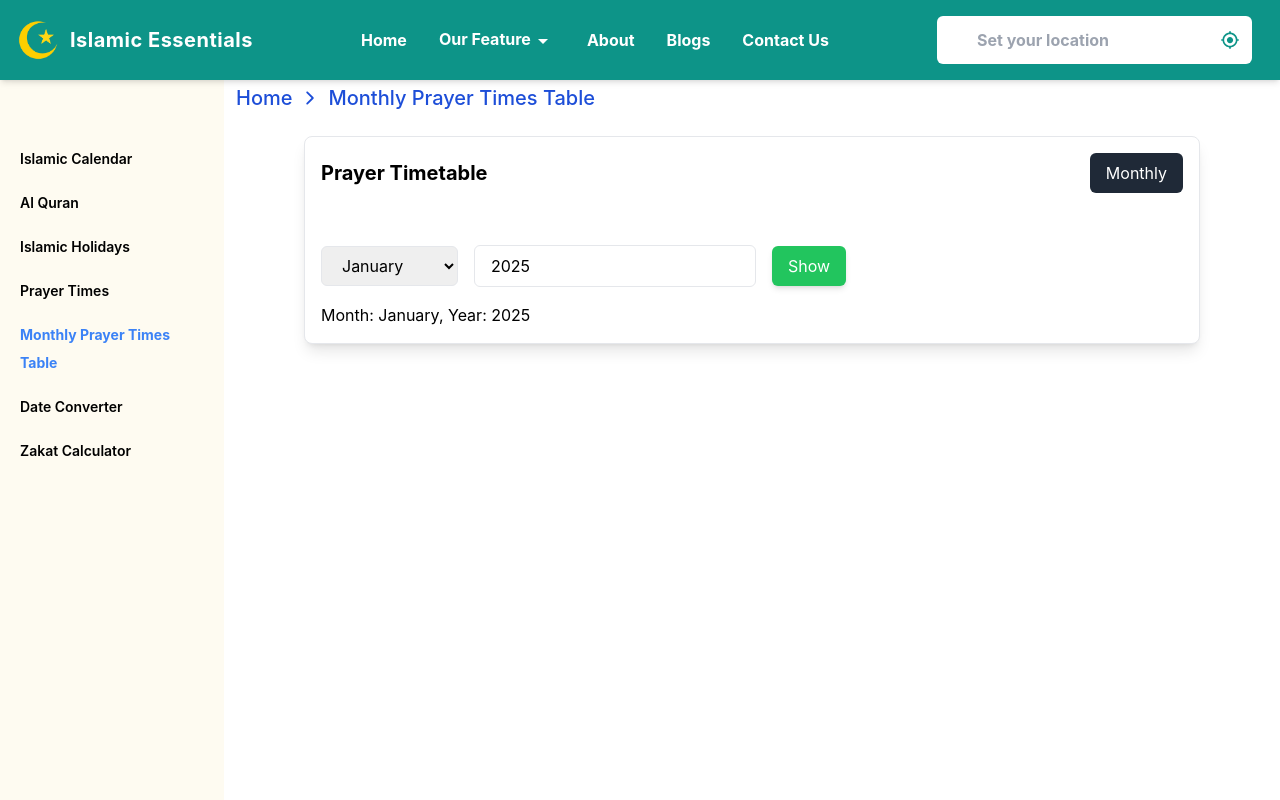
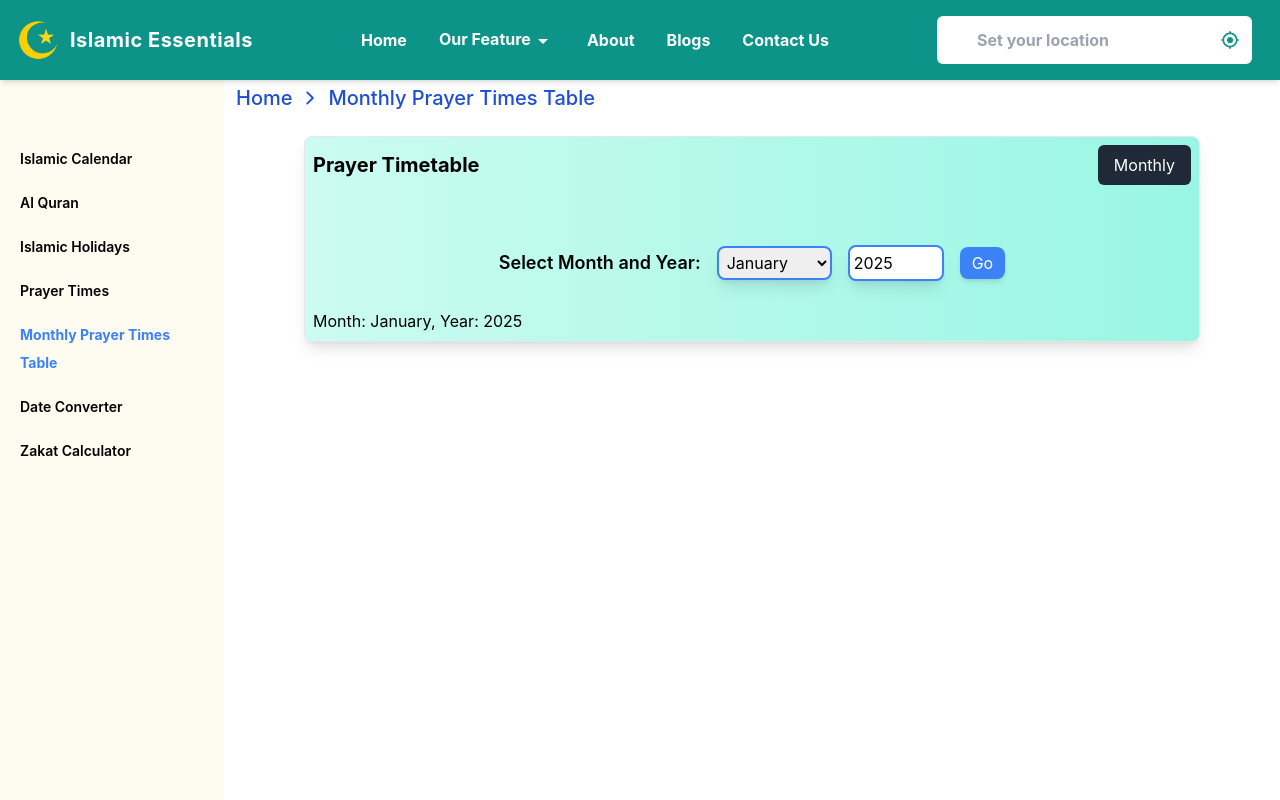
Before and after one commit to somu46/Islamic-calendar, a React (Create React App) app: page /essentials/prayer-times-table in a window 1280 px wide. Shown: the top 800 px of the page. Built offline with nearby package versions, Linux system fonts and the light colour scheme.

Commit message:
Minor changes done

```diff
--- a/src/Components/Feature/Feature.js
+++ b/src/Components/Feature/Feature.js
@@ -23,7 +23,7 @@ const Feature = () => {
         Keep track of important Islamic dates, events, and holidays throughout the year.
       </p>
 
-      <div className="flex flex-wrap justify-center gap-6 mx-auto">
+      <div className="flex flex-wrap justify-center gap-6 sm:gap-12 mx-auto">
         {features.map((feature) => (
           <Link
             to={feature.path}
--- a/src/Pages/PrayerTimesTable/PrayerTimesTable.js
+++ b/src/Pages/PrayerTimesTable/PrayerTimesTable.js
@@ -10,30 +10,19 @@ const PrayerTimetable = () => {
   const [error, setError] = useState(null);
   const [loading, setLoading] = useState(false);
   const [dataLoaded, setDataLoaded] = useState(false);
-const [city, setcity] = useState("");
-const [country, setcountry] = useState("");
+  const [city, setCity] = useState("");
+  const [country, setCountry] = useState("");
 
   useEffect(() => {
-  const city=sessionStorage.getItem('city');
- const  country=sessionStorage.getItem('country');
-  setcity(city);
-  setcountry(country);
-
+    const city = sessionStorage.getItem('city');
+    const country = sessionStorage.getItem('country');
+    setCity(city);
+    setCountry(country);
   }, []);
 
   const monthNames = [
-    "January",
-    "February",
-    "March",
-    "April",
-    "May",
-    "June",
-    "July",
-    "August",
-    "September",
-    "October",
-    "November",
-    "December",
+    "January", "February", "March", "April", "May", "June",
+    "July", "August", "September", "October", "November", "December"
   ];
 
   const fetchPrayerTime = async () => {
@@ -56,16 +45,13 @@ useEffect(() => {
     }
   };
 
-  console.log("Response: ",response);
-
   return (
     <>
       <div>
         <Breadcrumb pageName='Monthly Prayer Times Table' />
       </div>
-    <div className="container mx-auto p-4 border rounded-lg bg-white shadow-lg max-w-md sm:max-w-4xl">
+      <div className="container mx-auto p-2 border rounded-lg bg-gradient-to-r from-teal-100 to-teal-200 shadow-lg max-w-md sm:max-w-4xl">
         {/* Header */}
-
         <div className="flex flex-wrap justify-between items-center mb-4">
           <h2 className="text-lg font-bold text-center sm:text-xl">
             Prayer Timetable
@@ -81,46 +67,62 @@ useEffect(() => {
             >
               Monthly
             </button>
-
           </div>
         </div>
 
         {/* Location Info */}
         <div className="p-3 mb-3 font-semibold text-xl text-teal-700 text-center sm:text-left">
-     {response[0]?.meta?.timezone && <h3>This prayer Time is Based on your Location: {response[0]?.meta?.timezone}</h3>}
+          {response[0]?.meta?.timezone && (
+            <h3>This prayer Time is Based on your Location: {response[0]?.meta?.timezone}</h3>
+          )}
         </div>
 
         {/* Month and Year Selectors */}
-      <div className="flex flex-wrap items-center space-y-2 sm:space-y-0 sm:space-x-4 mb-4">
+        <div className='flex flex-col sm:flex-row justify-center items-center gap-2 sm:gap-4 mb-5 p-2'>
+          <h4 className="text-lg font-semibold">Select Month and Year:</h4>
+          <div className='flex justify-center items-center gap-2 sm:gap-4'>
             <select
               value={month}
-          onChange={(e) => setMonth(e.target.value)}
-          className="border rounded-md px-4 py-2 w-full sm:w-auto"
+              onChange={(e) => setMonth(Number(e.target.value))}
+              className='p-1 border-2 border-blue-500 rounded-lg shadow-lg w-28 sm:w-auto'
             >
               {monthNames.map((name, index) => (
-            <option key={index} value={index + 1}>
-              {name}
-            </option>
+                <option key={index} value={index + 1}>{name}</option>
               ))}
             </select>
             <input
-          type="number"
+              type='number'
               value={year}
-          onChange={(e) => setYear(e.target.value)}
-          className="border rounded-md px-4 py-2 w-full sm:w-auto"
+              min={1000}
+              max={9665}
+              onChange={(e) => {
+                const value = e.target.value;
+                if (value.length <= 4 && !isNaN(value)) {
+                  setYear(Math.min(Number(value), 9999));
+                }
+              }}
+              onBlur={(e) => {
+                if (e.target.value.length !== 4) {
+                  alert("Please enter a valid 4-digit year.");
+                  setYear(new Date().getFullYear());
+                }
+              }}
+              className='p-1 border-2 border-blue-500 rounded-lg shadow-lg w-20 sm:w-24'
+              placeholder='Year'
+              pattern='\d{4}'
+              required
             />
             <button
-          className="bg-green-500 text-white px-4 py-2 rounded-md shadow-md w-full sm:w-auto"
               onClick={fetchPrayerTime}
+              className="px-3 py-1 bg-blue-500 text-white rounded-lg shadow-md hover:bg-blue-600 whitespace-nowrap"
             >
-          Show
+              Go
             </button>
+          </div>
         </div>
 
         <div className="text-center sm:text-left">
-        <p>
-          Month: {monthNames[month - 1]}, Year: {year}
-        </p>
+          <p>Month: {monthNames[month - 1]}, Year: {year}</p>
         </div>
 
         {/* Error Message */}
@@ -140,63 +142,39 @@ useEffect(() => {
         {/* Prayer Timetable */}
         {!loading && !error && dataLoaded && (
           <div className="overflow-x-auto">
-          <table className="w-full border-collapse border border-gray-300">
-            <thead className="bg-gray-100">
+            <table className="w-full border-collapse border border-gray-300 text-sm sm:text-base">
+              <thead className="bg-teal-300 text-black">
                 <tr>
-                <th className="border border-gray-300 px-2 sm:px-4 py-2">
-                  Date
-                </th>
-                <th className="border border-gray-300 px-2 sm:px-4 py-2">
-                  Hijri
-                </th>
-                <th className="border border-gray-300 px-2 sm:px-4 py-2">
-                  Fajr
-                </th>
-                <th className="border border-gray-300 px-2 sm:px-4 py-2">
-                  Sunrise
-                </th>
-                <th className="border border-gray-300 px-2 sm:px-4 py-2">
-                  Dhuhr
-                </th>
-                <th className="border border-gray-300 px-2 sm:px-4 py-2">
-                  Asr
-                </th>
-                <th className="border border-gray-300 px-2 sm:px-4 py-2">
-                  Maghrib
-                </th>
-                <th className="border border-gray-300 px-2 sm:px-4 py-2">
-                  Isha
-                </th>
+                  <th className="border border-gray-300 px-2 sm:px-4 py-2">Date</th>
+                  <th className="border border-gray-300 px-2 sm:px-4 py-2">Hijri</th>
+                  <th className="border border-gray-300 px-2 sm:px-4 py-2">Fajr</th>
+                  <th className="border border-gray-300 px-2 sm:px-4 py-2">Sunrise</th>
+                  <th className="border border-gray-300 px-2 sm:px-4 py-2">Dhuhr</th>
+                  <th className="border border-gray-300 px-2 sm:px-4 py-2">Asr</th>
+                  <th className="border border-gray-300 px-2 sm:px-4 py-2">Maghrib</th>
+                  <th className="border border-gray-300 px-2 sm:px-4 py-2">Isha</th>
                 </tr>
               </thead>
               <tbody>
                 {response.map((item, index) => (
-                <tr key={index} className="text-center text-sm sm:text-base">
+                  <tr
+                    key={index}
+                    className={`text-center ${
+                      index % 2 === 0 ? "bg-teal-100" : "bg-teal-200"
+                    }`}
+                  >
                     <td className="border border-gray-300 px-2 sm:px-4 py-2">
-                    {item.date.gregorian.date} (
-                    {item.date.gregorian.weekday.en})
+                      {item.date.gregorian.date} ({item.date.gregorian.weekday.en})
                     </td>
                     <td className="border border-gray-300 px-2 sm:px-4 py-2">
                       {item.date.hijri.date} ({item.date.hijri.weekday.en})
                     </td>
-                  <td className="border border-gray-300 px-2 sm:px-4 py-2">
-                    {item.timings.Fajr}
-                  </td>
-                  <td className="border border-gray-300 px-2 sm:px-4 py-2">
-                    {item.timings.Sunrise}
-                  </td>
-                  <td className="border border-gray-300 px-2 sm:px-4 py-2">
-                    {item.timings.Dhuhr}
-                  </td>
-                  <td className="border border-gray-300 px-2 sm:px-4 py-2">
-                    {item.timings.Asr}
-                  </td>
-                  <td className="border border-gray-300 px-2 sm:px-4 py-2">
-                    {item.timings.Maghrib}
-                  </td>
-                  <td className="border border-gray-300 px-2 sm:px-4 py-2">
-                    {item.timings.Isha}
-                  </td>
+                    <td className="border border-gray-300 px-2 sm:px-4 py-2">{item.timings.Fajr}</td>
+                    <td className="border border-gray-300 px-2 sm:px-4 py-2">{item.timings.Sunrise}</td>
+                    <td className="border border-gray-300 px-2 sm:px-4 py-2">{item.timings.Dhuhr}</td>
+                    <td className="border border-gray-300 px-2 sm:px-4 py-2">{item.timings.Asr}</td>
+                    <td className="border border-gray-300 px-2 sm:px-4 py-2">{item.timings.Maghrib}</td>
+                    <td className="border border-gray-300 px-2 sm:px-4 py-2">{item.timings.Isha}</td>
                   </tr>
                 ))}
               </tbody>
--- a/src/Pages/ZakatCalculator/ZakatCalculator.js
+++ b/src/Pages/ZakatCalculator/ZakatCalculator.js
@@ -235,7 +235,7 @@ function ZakatCalculator() {
         )}
       </div>
 
-      <div className="mt-4 flex justify-between">
+      <div className="mt-4 flex justify-center space-x-6">
         {currentTab !== "Gold & Silver" && (
           <button
             className="px-4 py-2 bg-gray-300 text-gray-700 rounded"
@@ -249,6 +249,7 @@ function ZakatCalculator() {
           </button>
         )}
         {currentTab !== "Summary" ? (
+
           <button
             className="px-4 py-2 bg-blue-500 text-white rounded"
             onClick={handleNext}
@@ -262,6 +263,7 @@ function ZakatCalculator() {
           >
             Calculate Zakat
           </button>
+
         )}
       </div>
     </div>
--- a/src/Pages/calendar/Calendar.js
+++ b/src/Pages/calendar/Calendar.js
@@ -153,7 +153,7 @@ const IslamicCalendar = () => {
     }}
     >
       <Breadcrumb pageName='Islamic Calendar' />
-      <div className='mb-6'>
+      <div className='mb-6 '>
   <div className='flex flex-col sm:flex-row justify-center items-center gap-2 sm:gap-4 mb-5 p-2'>
     <h4 className="text-lg font-semibold">
       Select Month and Year:
@@ -233,7 +233,7 @@ const IslamicCalendar = () => {
   </div>
 </div>
       {view === "monthly" ? (
-        <div className="container mx-auto mt-5">
+        <div className="container mx-auto mt-5 p-2">
           <Indicator />
           <div className="flex justify-between items-center mb-4 p-4">
             <button
```
Lines whose indentation alone changed are shown as unchanged.
